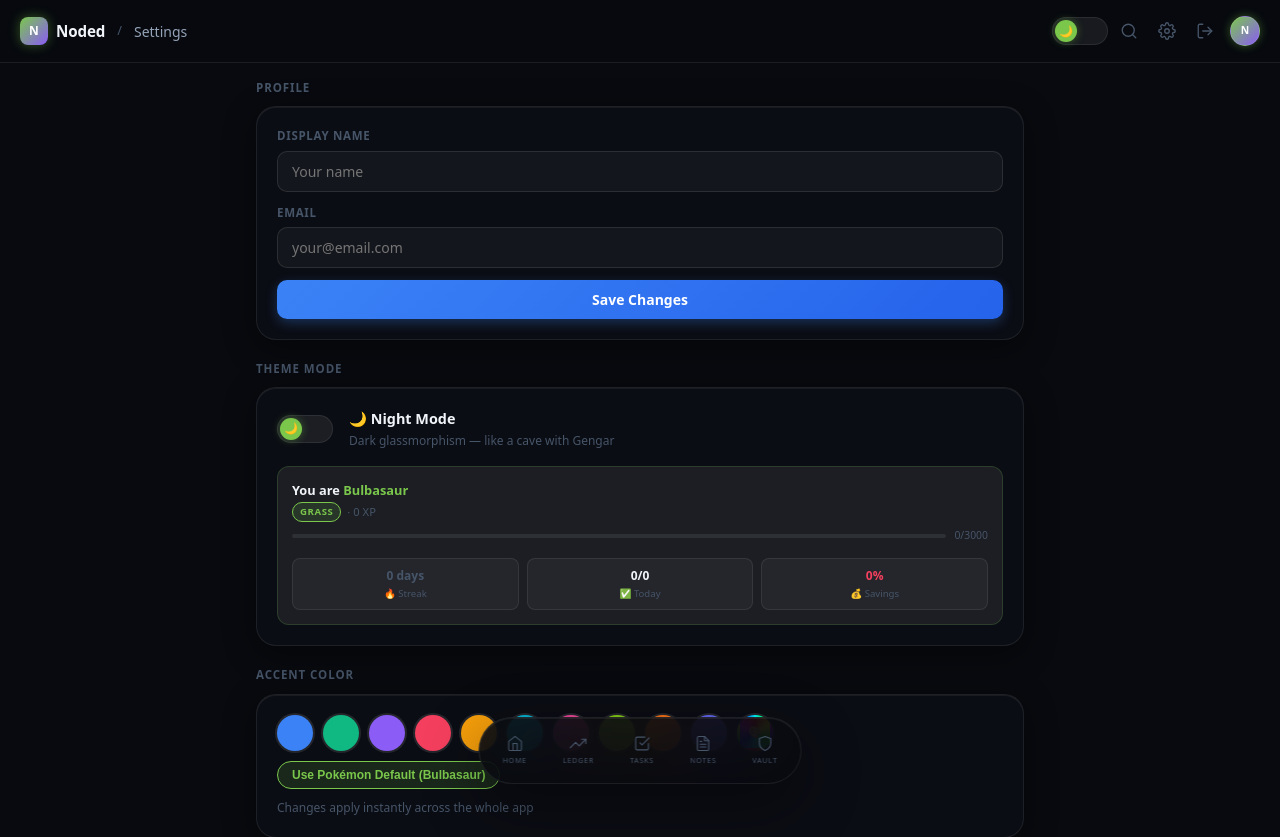
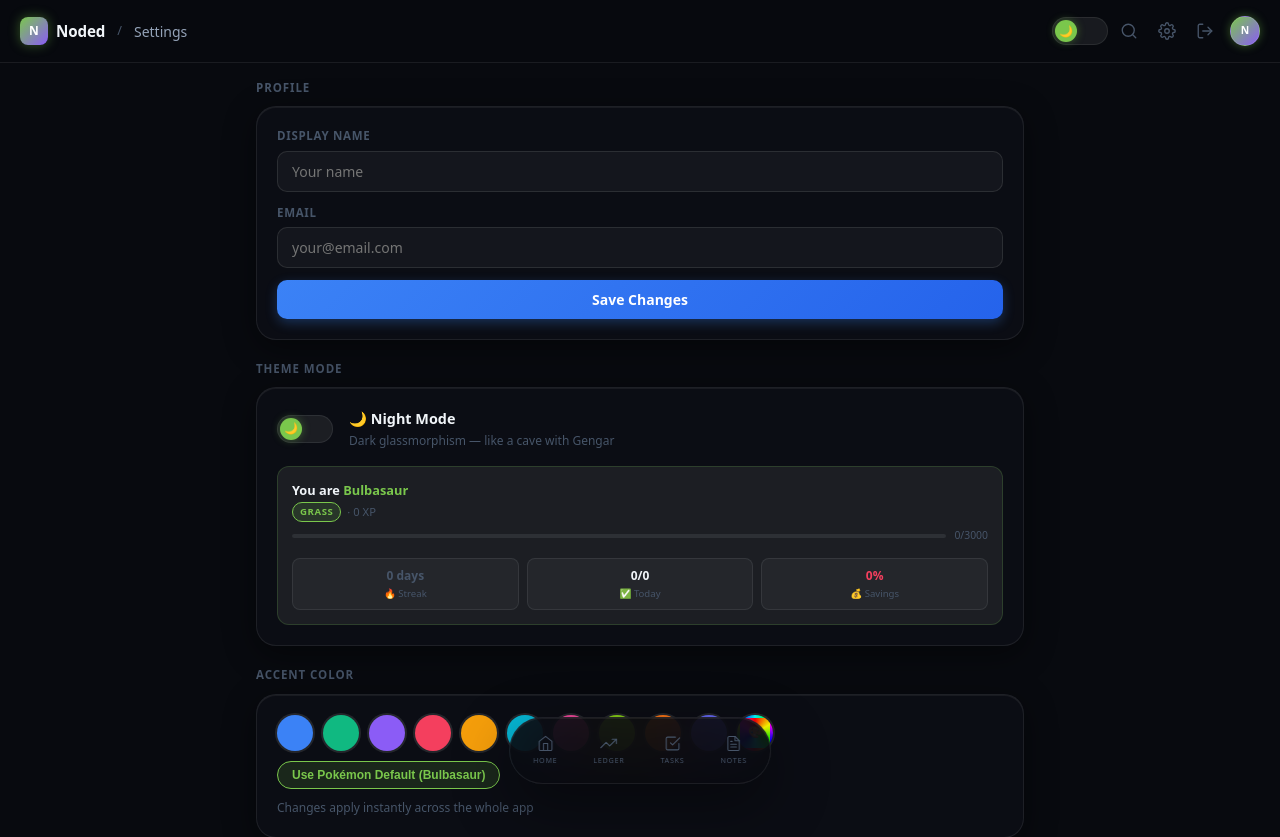
Before and after one commit to MAH-Rahat/Noded, a React (Vite) app in the folder client/: page /settings in a window 1280 px wide. Shown: the top 837 px of the page. Built offline with nearby package versions, Linux system fonts and the light colour scheme; no server answers.

Commit message:
feat: remove vault page from frontend, task 5 complete

```diff
--- a/client/src/App.tsx
+++ b/client/src/App.tsx
@@ -18,7 +18,6 @@ import DashboardPage from './pages/DashboardPage'
 import LedgerPage from './pages/LedgerPage'
 import TasksPage from './pages/TasksPage'
 import CanvasPage from './pages/CanvasPage'
-import VaultPage from './pages/VaultPage'
 import SettingsPage from './pages/SettingsPage'
 
 function OnlineWatcher() {
@@ -117,7 +116,6 @@ function AppShell() {
         <Route path="/ledger"    element={<Protected><LedgerPage /></Protected>} />
         <Route path="/tasks"     element={<Protected><TasksPage /></Protected>} />
         <Route path="/canvas"    element={<Protected><CanvasPage /></Protected>} />
-        <Route path="/vault"     element={<Protected><VaultPage /></Protected>} />
         <Route path="/settings"  element={<Protected><SettingsPage /></Protected>} />
       </Routes>
     </>
--- a/client/src/components/layout/BottomNav.tsx
+++ b/client/src/components/layout/BottomNav.tsx
@@ -1,12 +1,11 @@
 import { NavLink, useLocation } from 'react-router-dom'
-import { HomeIcon, TrendingUpIcon, CheckSquareIcon, FileTextIcon, ShieldIcon } from '../ui/Icons'
+import { HomeIcon, TrendingUpIcon, CheckSquareIcon, FileTextIcon } from '../ui/Icons'
 
 const NAV_ITEMS = [
   { to: '/dashboard', Icon: HomeIcon,        label: 'Home' },
   { to: '/ledger',    Icon: TrendingUpIcon,  label: 'Ledger' },
   { to: '/tasks',     Icon: CheckSquareIcon, label: 'Tasks' },
   { to: '/canvas',    Icon: FileTextIcon,    label: 'Notes' },
-  { to: '/vault',     Icon: ShieldIcon,      label: 'Vault' },
 ]
 
 export function BottomNav() {
```
